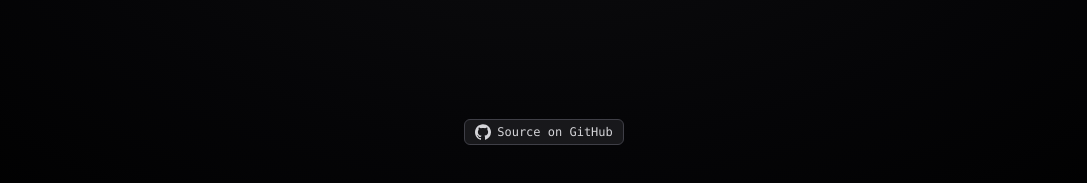
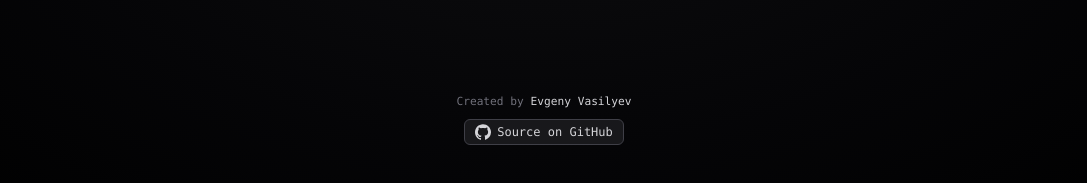
Before and after one commit to Zeejfps/cs_space_invaders_emulator, a Svelte app in the folder SpaceInvadersEmulator.Web/: page / in a window 1280 px wide. Shown: the part 591-774 px from the top of the page, without its empty margins (96-1183 px from the left). Built offline with nearby package versions, Linux system fonts and the light colour scheme.

Commit message:
Added attribution

```diff
--- a/SpaceInvadersEmulator.Web/src/components/ControlPanel.svelte
+++ b/SpaceInvadersEmulator.Web/src/components/ControlPanel.svelte
@@ -3,8 +3,21 @@
   import CoinSlot from '../lib/ui/CoinSlot.svelte';
 </script>
 
-<div class="control-panel flex items-center justify-center gap-5 px-4 py-4 bg-zinc-950 rounded-b-md w-full">
-  <CoinSlot size={52} />
-  <ArcadeButton inputKey="p1Start" label="P1" tone="red"  size={52} ariaLabel="Player 1 start" />
-  <ArcadeButton inputKey="p2Start" label="P2" tone="blue" size={52} ariaLabel="Player 2 start" />
+<!--
+  Three-column layout:
+    - Left: empty (visual balance with the right column).
+    - Center: P1/P2 cluster, optically centered in the panel.
+    - Right: coin slot, right-aligned.
+  Each column is flex-1 (grid-cols-3 with equal tracks), so P1/P2 land
+  on the panel's true center regardless of coin slot width.
+-->
+<div class="control-panel grid grid-cols-3 items-center px-4 py-4 bg-zinc-950 rounded-b-md w-full">
+  <div></div>
+  <div class="flex items-center justify-center gap-5">
+    <ArcadeButton inputKey="p1Start" label="P1" tone="red"  size={52} ariaLabel="Player 1 start" />
+    <ArcadeButton inputKey="p2Start" label="P2" tone="blue" size={52} ariaLabel="Player 2 start" />
+  </div>
+  <div class="flex items-center justify-end">
+    <CoinSlot size={52} />
+  </div>
 </div>
--- a/SpaceInvadersEmulator.Web/src/components/ControlsHelp.svelte
+++ b/SpaceInvadersEmulator.Web/src/components/ControlsHelp.svelte
@@ -25,8 +25,17 @@
     </ul>
   </section>
 
-  <section class="border-t border-zinc-800 pt-3">
-    <div class="text-[0.65rem] tracking-widest uppercase text-zinc-500 mb-2">About</div>
+  <section class="border-t border-zinc-800 pt-3 flex flex-col gap-2">
+    <div class="text-[0.65rem] tracking-widest uppercase text-zinc-500">About</div>
+    <p class="text-xs text-zinc-400">
+      Created by
+      <a
+        href="https://evasilyev.com"
+        target="_blank"
+        rel="noopener noreferrer"
+        class="text-zinc-200 hover:text-[var(--color-crt-green)] transition-colors"
+      >Evgeny Vasilyev</a>
+    </p>
     <RepoBadge label="Source" />
   </section>
 </div>
--- a/SpaceInvadersEmulator.Web/src/components/Launcher.svelte
+++ b/SpaceInvadersEmulator.Web/src/components/Launcher.svelte
@@ -44,7 +44,16 @@
     {/each}
   </div>
 
-  <footer class="mt-auto pt-6 flex items-center justify-center">
+  <footer class="mt-auto pt-6 flex flex-col items-center gap-2">
+    <p class="font-mono text-[0.7rem] text-zinc-500">
+      Created by
+      <a
+        href="https://evasilyev.com"
+        target="_blank"
+        rel="noopener noreferrer"
+        class="text-zinc-300 hover:text-[var(--color-crt-green)] transition-colors"
+      >Evgeny Vasilyev</a>
+    </p>
     <RepoBadge />
   </footer>
 </div>
```
